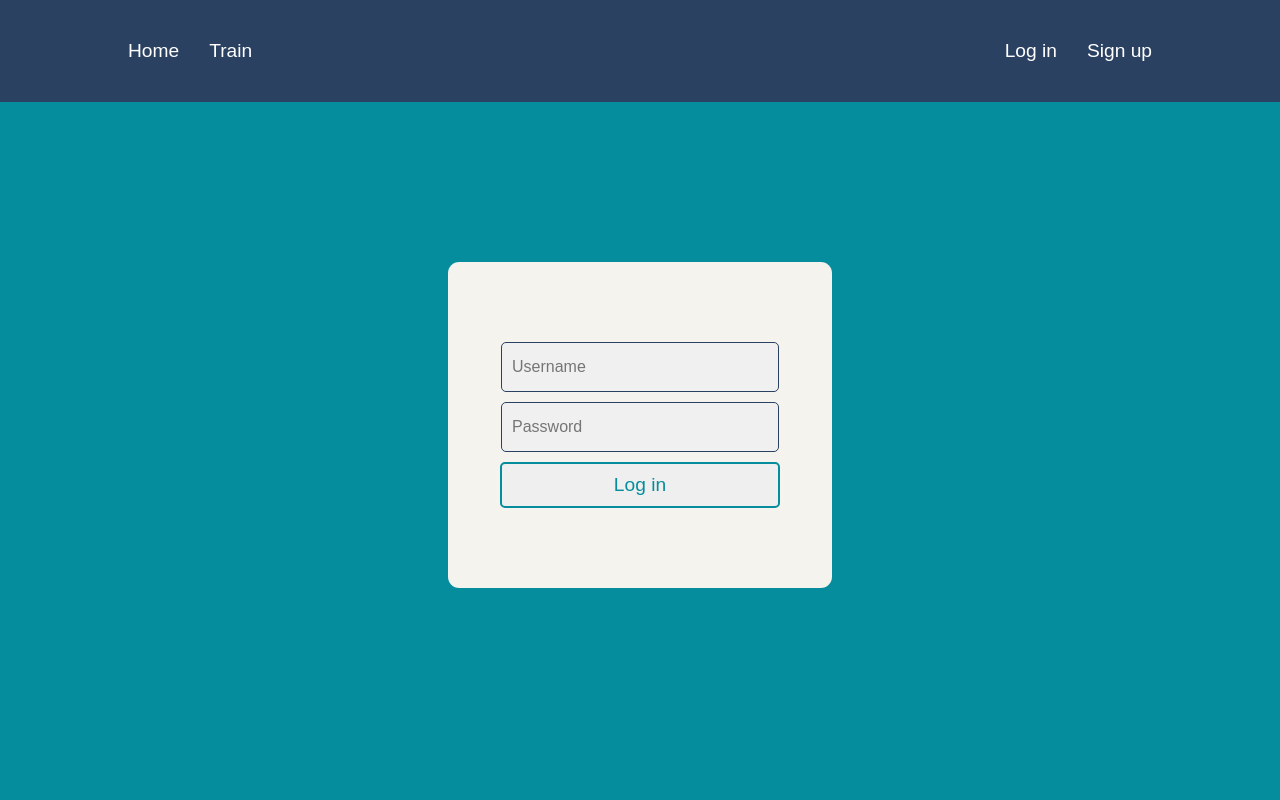
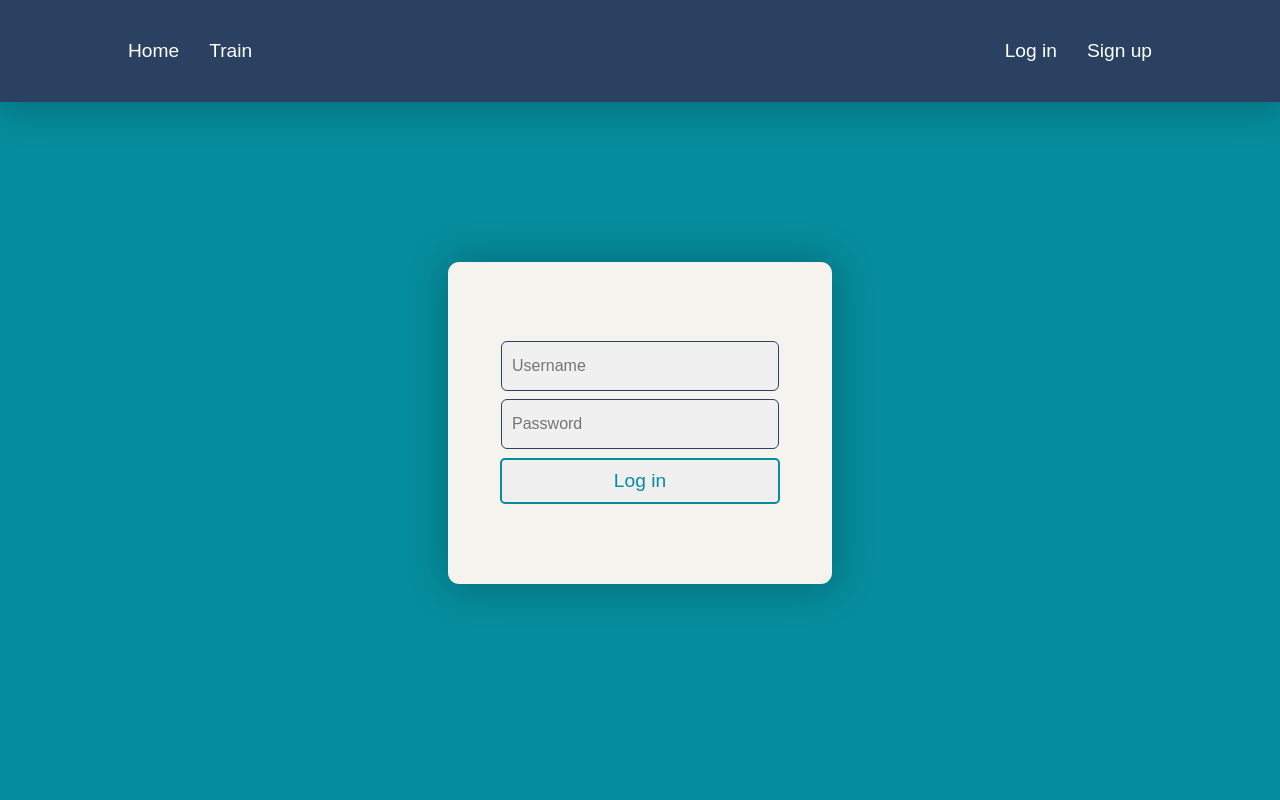
Before and after one commit to iszablowski/flashcards_app, a Flask app: page /auth/login in a window 1280 px wide. Run offline with Flask 3, Linux system fonts and the light colour scheme.

Commit message:
shadows added and login-form border fix

```diff
--- a/src/application/static/css-styles/styles.css
+++ b/src/application/static/css-styles/styles.css
@@ -13,6 +13,7 @@ html, body {
 .header {
     padding: 5vh 10vw;
     background-color: #2B4162;
+    box-shadow: 2px 2px 40px 5px rgba(0, 0, 0, 0.226);
 
 }
 
@@ -56,12 +57,14 @@ html, body {
     padding: 10vh 5vw;
     border-radius: 0.7em;
     background-color: #F4F3EE;
+    box-shadow: 1px 1px 40px 4px rgba(0, 0, 0, 0.226);
 }
 
 .login-form .username,
 .login-form .password {
     border-radius: 5px;
-    border: 1px solid #2B4162;
+    border: none;
+    outline: 1px solid #2B4162;
     width: 20vw;
     background-color: rgb(240, 240, 240);
     padding: 15px 10px;
@@ -71,8 +74,7 @@ html, body {
 
 .login-form .username:focus,
 .login-form .password:focus {
-    outline: none;
-    border:2px solid #068D9D;
+    outline :2px solid #068D9D;
 }
 
 .login-form .submit {
```
